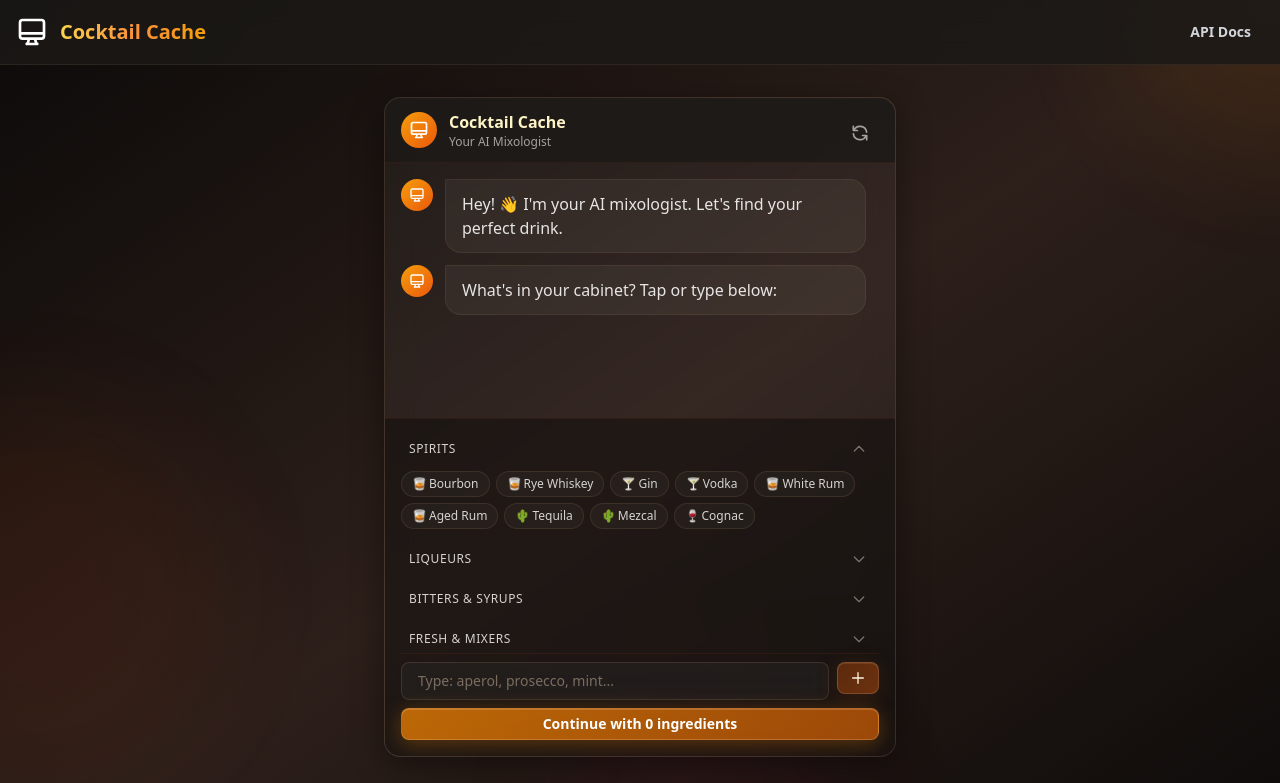
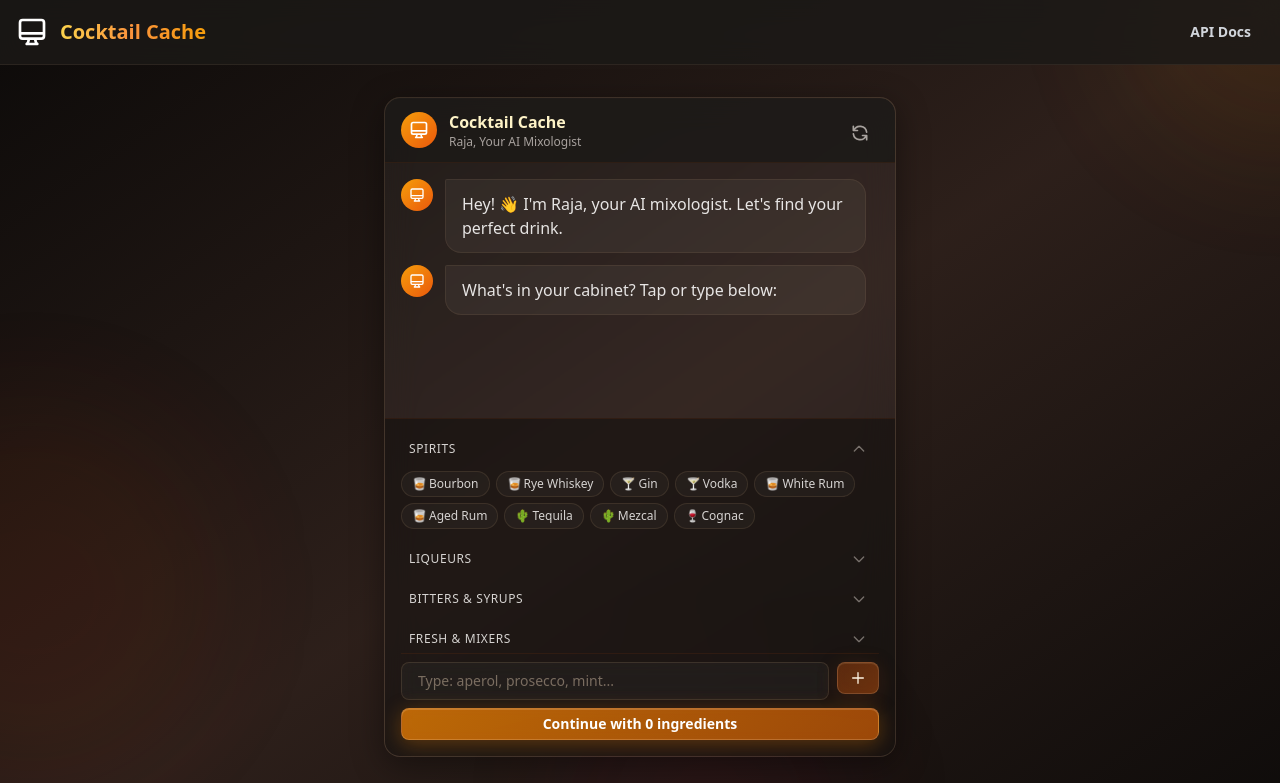
Before and after one commit to darth-dodo/cocktail-cache, a FastAPI app: page / in a window 1280 px wide. Shown: the top 783 px of the page. Run offline with FastAPI, Linux system fonts and the light colour scheme; parts of the project's set-up code (start-up, migrations or seed data) failed here and were passed over; some libraries are stand-ins or nearby versions.

Commit message:
feat: Name the AI mixologist Raja
🤖 Generated with [Claude Code](https://claude.com/claude-code)

Co-Authored-By: Claude Opus 4.5 <noreply@anthropic.com>

```diff
--- a/src/app/templates/index.html
+++ b/src/app/templates/index.html
@@ -17,7 +17,7 @@
                 </div>
                 <div class="flex-1 min-w-0">
                     <h1 class="text-base font-semibold text-amber-100 truncate">Cocktail Cache</h1>
-                    <p class="text-xs text-stone-400">Your AI Mixologist</p>
+                    <p class="text-xs text-stone-400">Raja, Your AI Mixologist</p>
                 </div>
                 <button id="reset-btn" class="btn btn-ghost btn-sm text-stone-400 hover:text-amber-300 p-2" title="Start Over">
                     <svg class="w-5 h-5" fill="none" stroke="currentColor" viewBox="0 0 24 24">
@@ -364,7 +364,7 @@ function initCollapsibles(container) {
 // Step handlers
 function showWelcome() {
     setTimeout(() => {
-        addBotMessage("Hey! 👋 I'm your AI mixologist. Let's find your perfect drink.");
+        addBotMessage("Hey! 👋 I'm Raja, your AI mixologist. Let's find your perfect drink.");
         setTimeout(() => {
             addBotMessage("What's in your cabinet? Tap or type below:");
             showCabinetInput();
```
